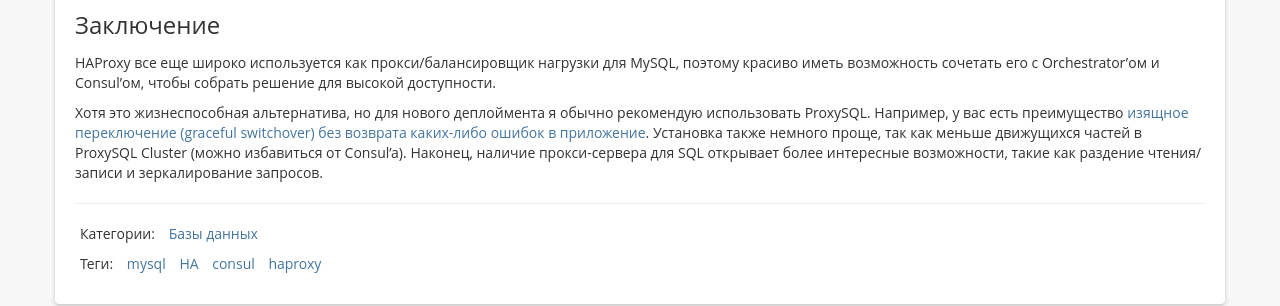
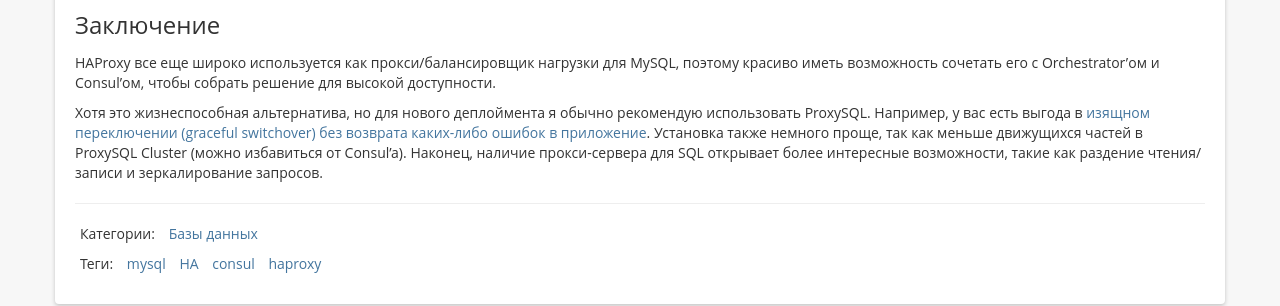
Before and after one commit to egorsmkv/blog-ru, a Jekyll site: the page built from _posts/2020-02-21-mysql-high-availability-with-haproxy-consul-and-orchestrator.md, in a window 1280 px wide and 900 px high, scrolled down 5089 px. Shown: the part 256-562 px from the top of the window. Built offline with Jekyll 4.4.1, drawn with Linux system fonts in a browser that asks for light colours; comment, search, counter and statistics services are not loaded.

Commit message:
Update 2020-02-21-mysql-high-availability-with-haproxy-consul-and-orchestrator.md

```diff
--- a/_posts/2020-02-21-mysql-high-availability-with-haproxy-consul-and-orchestrator.md
+++ b/_posts/2020-02-21-mysql-high-availability-with-haproxy-consul-and-orchestrator.md
@@ -292,7 +292,7 @@
 HAProxy все еще широко используется как прокcи/балансировщик нагрузки для MySQL, поэтому красиво иметь возможность сочетать его с Orchestrator'ом и Consul'ом, чтобы собрать решение для высокой доступности.
 
 Хотя это жизнеспособная альтернатива, но для нового деплоймента я обычно рекомендую использовать ProxySQL.
-Например, у вас есть преимущество [изящное переключение (graceful switchover) без возврата каких-либо ошибок в приложение][3].
+Например, у вас есть выгода в [изящном переключении (graceful switchover) без возврата каких-либо ошибок в приложение][3].
 Установка также немного проще, так как меньше движущихся частей в ProxySQL Cluster (можно избавиться от Consul'a). Наконец, наличие прокси-сервера для SQL открывает более интересные возможности, такие как раздение чтения/записи и зеркалирование запросов.
 
 [1]: https://blog.pythian.com/mysql-high-availability-with-haproxy-consul-and-orchestrator/
```
